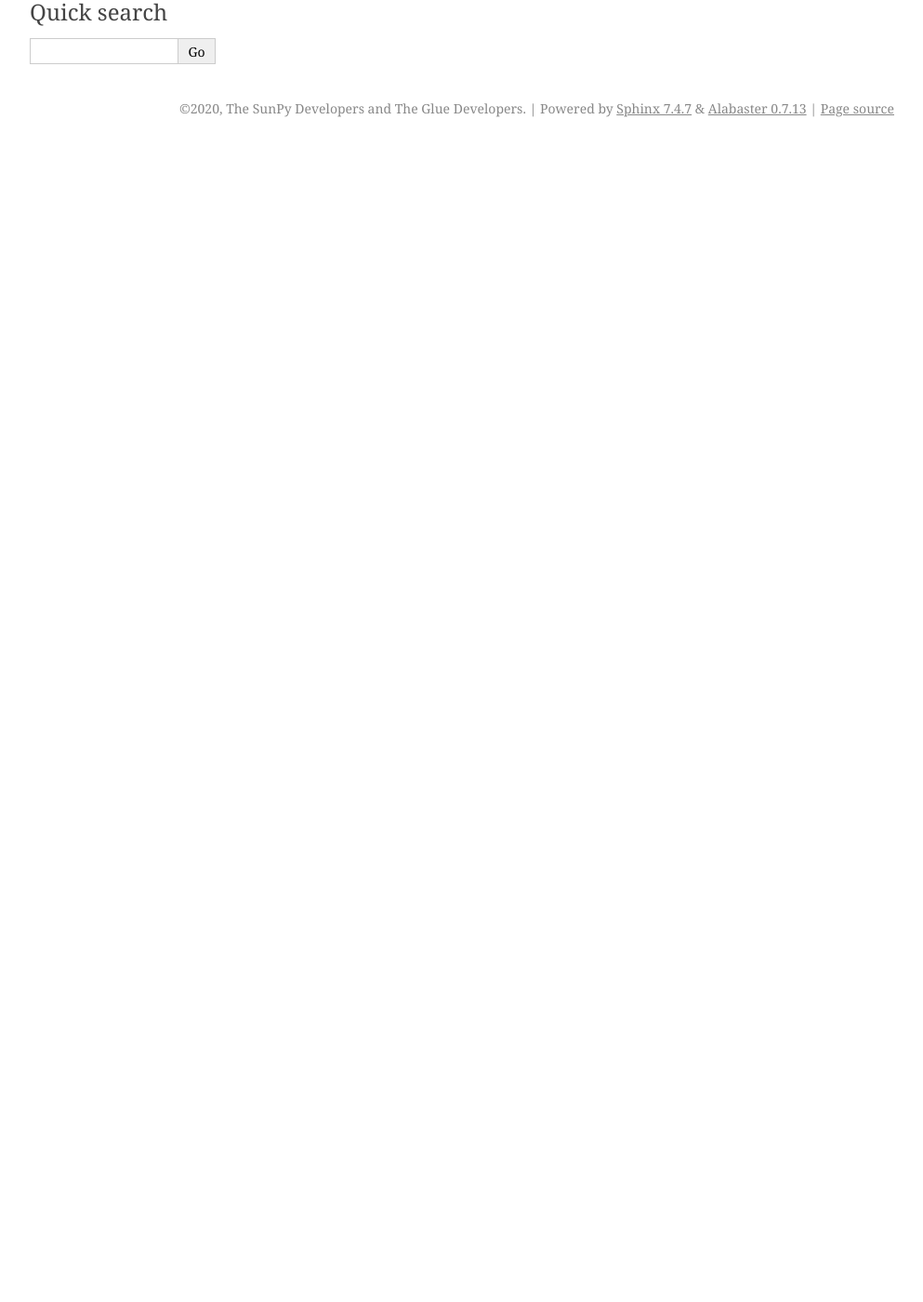
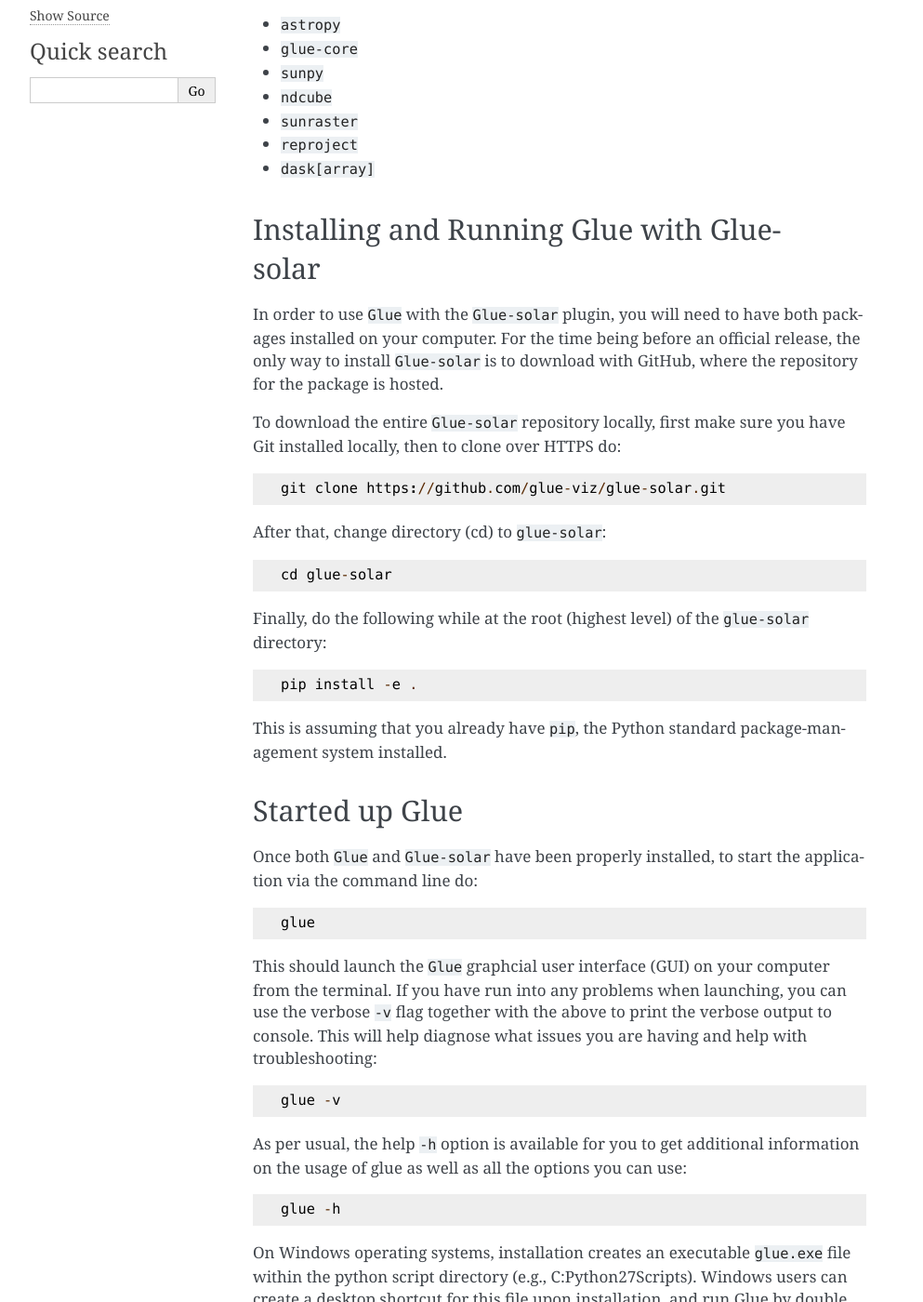
Before and after one commit to glue-viz/glue-solar, a Sphinx documentation site: the page built from docs/users-guide.rst, in a window 1280 px wide and 1400 px high, scrolled down 270 px. Shown: the whole window at 93% size, without its empty margins (148-1141 px from the left). Built offline with Sphinx 7.4.7, drawn with Linux system fonts in a browser that asks for light colours; before the commit the page ends 900 px from its top, so only the background shows below that; some of the changed text lies outside the part shown.

Commit message:
Add User's and Developer's Guides to docs

```diff
--- a/docs/conf.py
+++ b/docs/conf.py
@@ -25,7 +25,11 @@
     'sphinx.ext.napoleon',
     'sphinx.ext.doctest',
     'sphinx.ext.mathjax',
+    'sphinx_automodapi.automodapi'
 ]
+
+# For sphinx_automodapi setup
+numpydoc_show_class_members = False
 
 # Add any paths that contain templates here, relative to this directory.
 templates_path = ['_templates']
--- a/docs/index.rst
+++ b/docs/index.rst
@@ -17,5 +17,6 @@
    :maxdepth: 3
 
    users-guide
+   developers-guide
    loading-aia-and-hmi
    loading-iris-level-2-raster-and-sji-data
--- a/docs/users-guide.rst
+++ b/docs/users-guide.rst
@@ -4,8 +4,69 @@
 User's Guide
 ============
 
-Installing and running glue with glue-solar
+Requirements
+------------
+For the requirements of ``Glue``, please refer to their official documentation on
+`installing and running glue <http://docs.glueviz.org/en/stable/installation/installation.html>`_.
+
+For ``Glue-solar``, the basic requirements for installation are:
+
+* ``astropy``
+* ``glue-core``
+* ``sunpy``
+* ``ndcube``
+* ``sunraster``
+* ``reproject``
+* ``dask[array]``
+
+
+Installing and Running Glue with Glue-solar
 -------------------------------------------
+In order to use ``Glue`` with the ``Glue-solar`` plugin, you will need to have both packages
+installed on your computer. For the time being before an official release, the only way to install
+``Glue-solar`` is to download with GitHub, where the repository for the package is hosted.
 
-Getting Started
+To download the entire ``Glue-solar`` repository locally, first make sure you have Git installed
+locally, then to clone over HTTPS do::
+
+    git clone https://github.com/glue-viz/glue-solar.git
+
+After that, change directory (cd) to ``glue-solar``::
+
+    cd glue-solar
+
+Finally, do the following while at the root (highest level) of the ``glue-solar`` directory::
+
+    pip install -e .
+
+This is assuming that you already have ``pip``, the Python standard package-management system installed.
+
+
+Started up Glue
 ---------------
+Once both ``Glue`` and ``Glue-solar`` have been properly installed, to start the application via the command line do::
+
+    glue
+
+This should launch the ``Glue`` graphcial user interface (GUI) on your computer from the terminal. If you have run
+into any problems when launching, you can use the verbose ``-v`` flag together with the above to print the verbose
+output to console. This will help diagnose what issues you are having and help with troubleshooting::
+
+    glue -v
+
+As per usual, the help ``-h`` option is available for you to get additional information on the usage of glue as well
+as all the options you can use::
+
+    glue -h
+
+On Windows operating systems, installation creates an executable ``glue.exe`` file within the python script directory
+(e.g., C:\Python27\Scripts). Windows users can create a desktop shortcut for this file upon installation,
+and run Glue by double clicking on the icon instead.
+
+At this point you should be able to use the functionality offered by both ``Glue`` and ``Glue-solar``.
+
+User Interface Guide
+--------------------
+For a walk through of the user interface of ``Glue``, please refer to the
+`Getting Started <http://docs.glueviz.org/en/stable/getting_started/index.html>`_ section of the official ``Glue``
+documentation. There, you will be provided with a sample file to visualize and get acquainted with the GUI.
--- a/setup.cfg
+++ b/setup.cfg
@@ -34,6 +34,7 @@
     sunpy-sphinx-theme
     sphinx-gallery
     towncrier
+    sphinx-automodapi
 
 [options.entry_points]
 glue.plugins =
```
Also changed, not shown: docs/developers-guide.rst (added, +209 -0 lines).
